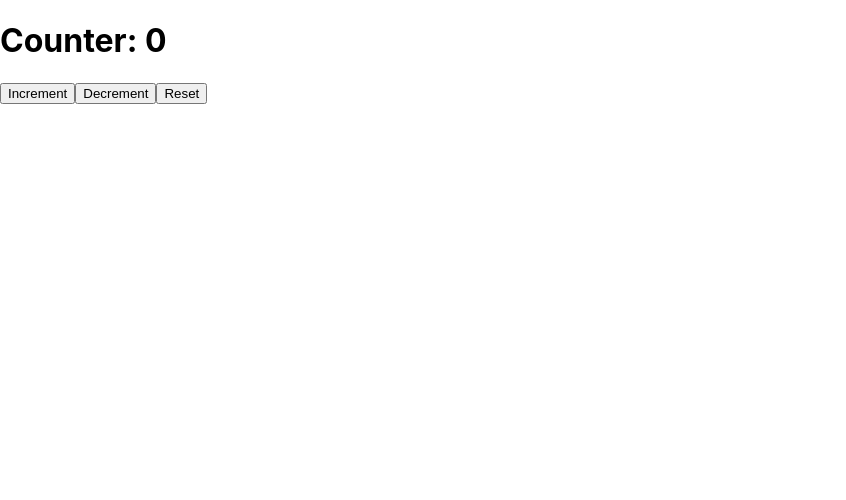
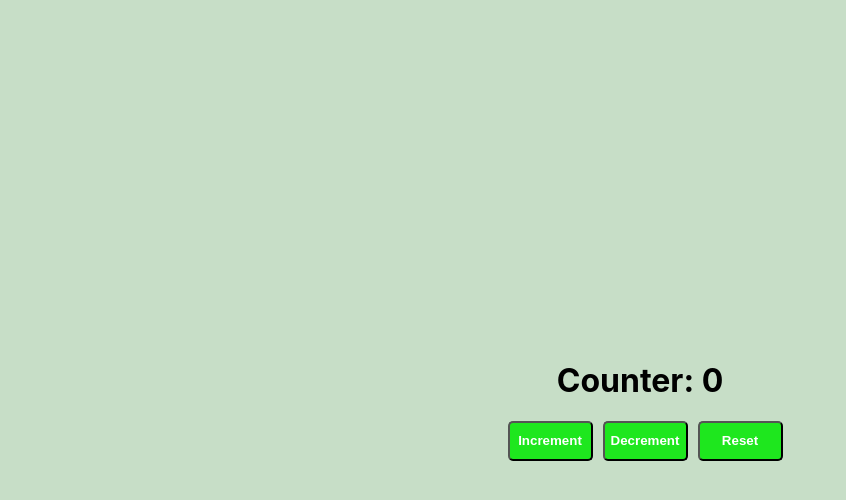
Before and after one commit to sandeshghadage/First_gitFork, a React (Create React App) app: page / in a window 1280 px wide. Shown: the top 500 px of the page, without its empty margins (0-846 px from the left). Built offline with nearby package versions, Linux system fonts and the light colour scheme.

Commit message:
css added

```diff
--- a/src/ReduxCounterApp/Counter.jsx
+++ b/src/ReduxCounterApp/Counter.jsx
@@ -1,4 +1,5 @@
 import React from "react";
+import style from "./Counter.module.css";
 import { useDispatch, useSelector } from "react-redux";
 import { increment, decrement, reset } from "./counterSlice";
 
@@ -7,11 +8,19 @@ function Counter() {
   const counter = useSelector((state) => state.counter.value);
 
   return (
-    <div>
+    <div className={style.mainBox}>
       <h1>Counter: {counter}</h1>
-      <button onClick={() => dispatch(increment())}>Increment</button>
-      <button onClick={() => dispatch(decrement())}>Decrement</button>
-      <button onClick={() => dispatch(reset())}>Reset</button>
+      <div>
+        <button className={style.btn} onClick={() => dispatch(increment())}>
+          Increment
+        </button>
+        <button className={style.btn} onClick={() => dispatch(decrement())}>
+          Decrement
+        </button>
+        <button className={style.btn} onClick={() => dispatch(reset())}>
+          Reset
+        </button>
+      </div>
     </div>
   );
 }
--- /dev/null
+++ b/src/ReduxCounterApp/Counter.module.css
@@ -0,0 +1,19 @@
+.mainBox {
+  height: 100vh;
+  width: 100vw;
+  background-color: rgb(199, 222, 199);
+  display: flex;
+  justify-content: center;
+  align-items: center;
+  flex-direction: column;
+}
+
+.btn {
+  height: 40px;
+  width: 85px;
+  border-radius: 5px;
+  margin-left: 10px;
+  color: white;
+  background-color: rgb(30, 231, 30);
+  font-weight: 700;
+}
```
